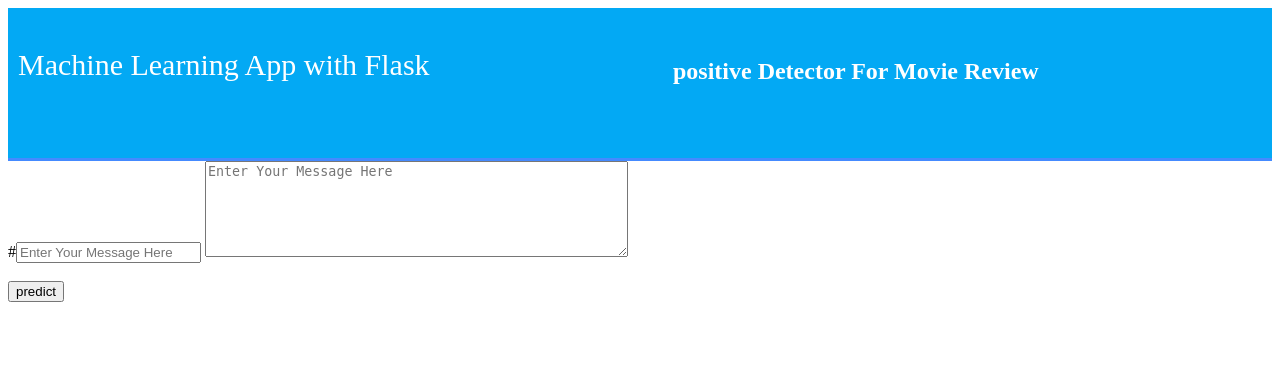
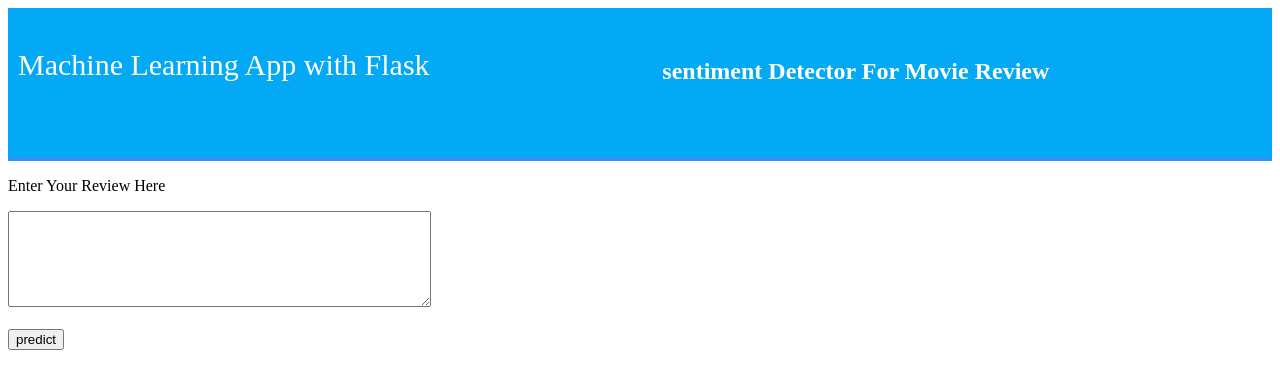
Before and after one commit to phancykemunto/MOVIE-REVIEW, a Flask app: template templates/index.html in a window 1280 px wide. Shown: the top 389 px of the page. Run offline with Flask 2, Linux system fonts and the light colour scheme; the template is opened without the code that fills it, so the values that code supplies are empty; parts of the project's set-up code (start-up, migrations or seed data) failed here and were passed over.

Commit message:
Add files via upload

```diff
--- a/templates/index.html
+++ b/templates/index.html
@@ -12,7 +12,7 @@
 		<div id="brandname">
 			Machine Learning App with Flask
 		</div>
-	<h2>positive Detector For Movie Review</h2>
+	<h2>sentiment Detector For Movie Review</h2>
 
 	</div>
 	</header>
@@ -20,9 +20,9 @@
 	<div class="ml-container">
 
 		<form action="{{ url_for('predict')}}" method="POST">
-		#<input type="text" name="review" class="input" placeholder="Enter Your Message Here">
+            <p>Enter Your Review Here</p>
 		<!-- <input type="text" name="comment"/> -->
-		<textarea name="review" class="input" placeholder="Enter Your Message Here" rows="6" cols="50"></textarea>
+		<textarea name="review" class="input" rows="6" cols="50"></textarea>
 		<br>
 		<br/>
 
```
Also changed, not shown: templates/result.html (+8 -8 lines).
